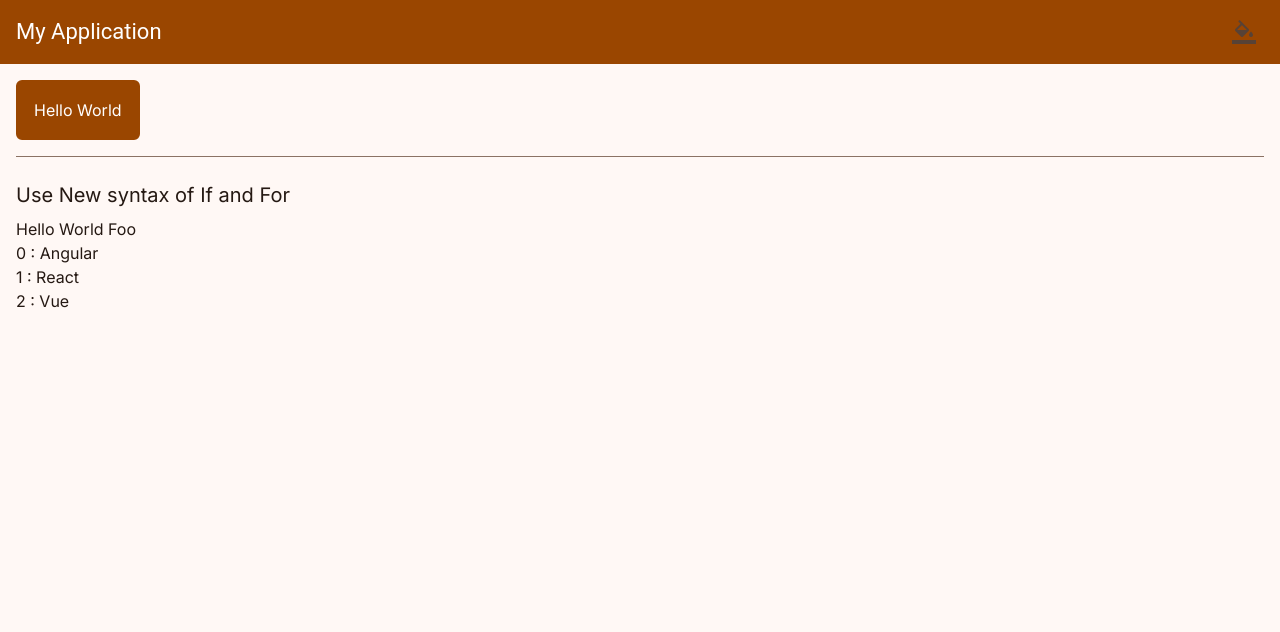
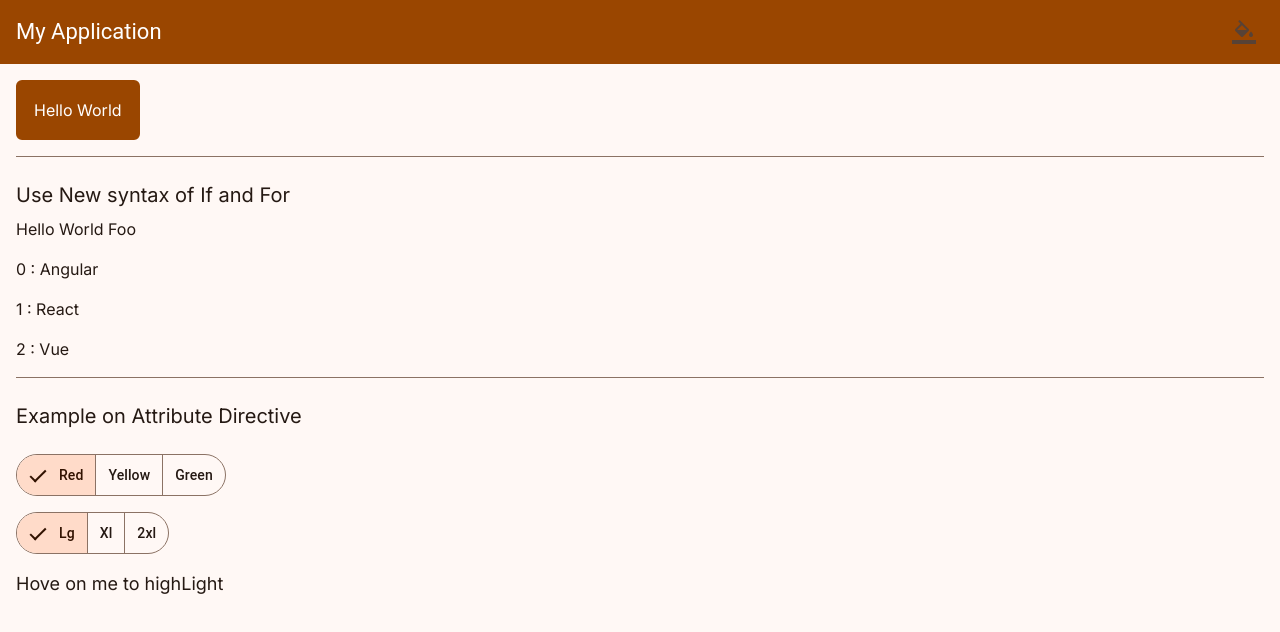
Before and after one commit to yadavsudhir405/experiment-angular, an Angular app: page /tailwind-css in a window 1280 px wide. Shown: the top 632 px of the page. Built offline with nearby package versions, Linux system fonts and the light colour scheme.

Commit message:
Add App highlighter

```diff
--- /dev/null
+++ b/src/app/feature/highlighter/highlighter.directive.ts
@@ -0,0 +1,44 @@
+import {AfterViewInit, Directive, ElementRef, HostListener, inject, Input} from '@angular/core';
+
+@Directive({
+  selector: '[appHighlighter]'
+})
+export class HighlighterDirective implements AfterViewInit {
+
+  element: ElementRef = inject(ElementRef)
+
+  private orginalSize: string = '';
+
+ // Input name matched with the selector name, so while using it we can directly pass the color inline
+  @Input('appHighlighter') color!: string;
+
+  @Input() size!:string;
+
+  @HostListener('mouseenter') onMouseEnter() {
+    this.highlight(this.color);
+    this.resizeText(this.size);
+  }
+
+  @HostListener('mouseleave') onMouseLeave() {
+    this.highlight('');
+    this.resizeText(this.orginalSize);
+  }
+
+  ngAfterViewInit(): void {
+    this.orginalSize = this.getAppliedTextClass();
+  }
+
+  private highlight(color: string) {
+    this.element.nativeElement.style.backgroundColor = color;
+  }
+
+  private resizeText(size: string) {
+      this.element.nativeElement.classList.remove(this.getAppliedTextClass());
+      this.element.nativeElement.classList.add(`text-${size}`);
+  }
+
+  private getAppliedTextClass(): string {
+    return this.element.nativeElement.getAttribute('class').trim().split(' ').find((item: string) => item.startsWith('text-')) || null;
+  }
+
+}
--- a/src/app/feature/tailwind/tailwind.component.html
+++ b/src/app/feature/tailwind/tailwind.component.html
@@ -1,14 +1,36 @@
 <div class="inline-flex border-solid border-2 rounded-md border-sys-primary bg-sys-primary p-4 shadow-3xl">
  <span class="text-sys-on-primary text-very-large">Hello World</span>
 </div>
+
 <mat-divider></mat-divider>
 <span class="text-xl block py-2"> Use New syntax of If and For</span>
 @let showGreeting = true;
 @let name = 'Foo';
 @let productNames = ['Angular', 'React', 'Vue'];
 @if (showGreeting) {
+  <div class="flex flex-col gap-4">
     <span>Hello World {{name}}</span>
     @for (productName of productNames; track $index) {
       <div>{{$index}} : {{productName}}</div>
     }
+  </div>
 }
+
+<mat-divider></mat-divider>
+<div class="flex flex-col items-start gap-4">
+  <span class="text-xl block py-2"> Example on Attribute Directive</span>
+
+  <mat-button-toggle-group>
+    @for (color of highlightColors; track $index) {
+      <mat-button-toggle [value]='color' [checked] = 'color == selectedHighLighterColor()' (change)="setHighLighterColor($event)">{{color | titlecase}}</mat-button-toggle>
+    }
+  </mat-button-toggle-group>
+
+  <mat-button-toggle-group>
+    @for (textSize of textSizes; track $index) {
+      <mat-button-toggle [value]='textSize' [checked] = 'textSize == selectedTextSize()' (change)="setTextSize($event)">{{textSize | titlecase}}</mat-button-toggle>
+    }
+  </mat-button-toggle-group>
+
+  <span [appHighlighter]="selectedHighLighterColor()" [size]="selectedTextSize()" class="text-lg block cursor-pointer">Hove on me to highLight</span>
+</div>
--- a/src/app/feature/tailwind/tailwind.component.ts
+++ b/src/app/feature/tailwind/tailwind.component.ts
@@ -1,14 +1,40 @@
-import {Component} from '@angular/core';
+import {ChangeDetectionStrategy, Component, signal} from '@angular/core';
 import {MatDividerModule} from '@angular/material/divider';
+import {MatButtonToggle, MatButtonToggleChange, MatButtonToggleGroup} from '@angular/material/button-toggle';
+import {TitleCasePipe} from '@angular/common';
+import {HighlighterDirective} from '../highlighter/highlighter.directive';
+
 
 @Component({
   selector: 'app-tailwind',
   imports: [
-    MatDividerModule
+    MatDividerModule,
+    MatButtonToggleGroup,
+    MatButtonToggle,
+    TitleCasePipe,
+    HighlighterDirective
   ],
   templateUrl: './tailwind.component.html',
-  styleUrl: './tailwind.component.scss'
+  styleUrl: './tailwind.component.scss',
+  changeDetection: ChangeDetectionStrategy.OnPush
 })
+
 export class TailwindComponent {
 
+  highlightColors = ['red', 'yellow', 'green']
+  textSizes = ['lg', 'xl', '2xl'];
+
+  selectedHighLighterColor = signal(this.highlightColors[0]);
+  selectedTextSize = signal(this.textSizes[0]);
+
+
+  setHighLighterColor($event: MatButtonToggleChange) {
+    const value: string = $event.value;
+    this.selectedHighLighterColor.set(value);
+  }
+
+  setTextSize($event: MatButtonToggleChange) {
+    const value: string = $event.value;
+    this.selectedTextSize.set(value);
+  }
 }
```
Also changed, not shown: 1 other file (tests, documents, lock files or other folders).
